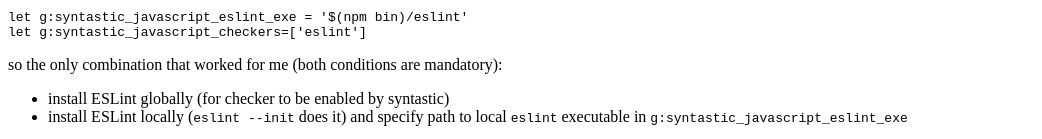
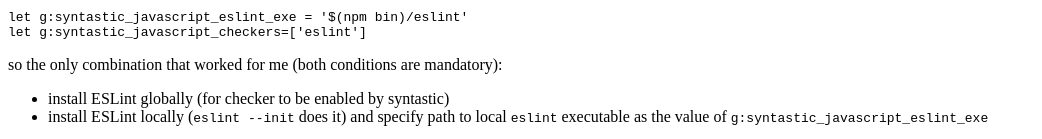
Before and after one commit to tap349/tap349.github.io, a Jekyll site: the page built from _posts/2017-06-10-javascript-eslint.md, in a window 1280 px wide. Shown: the part 1888-2027 px from the top of the page, without its empty margins (0-1042 px from the left). Built offline with Jekyll 4.4.1, drawn with Linux system fonts in a browser that asks for light colours.

Commit message:
update 2017-06-11_00:54:24

```diff
--- a/_posts/2017-06-10-javascript-eslint.md
+++ b/_posts/2017-06-10-javascript-eslint.md
@@ -141,5 +141,5 @@
 so the only combination that worked for me (both conditions are mandatory):
 
 - install ESLint globally (for checker to be enabled by syntastic)
-- install ESLint locally (`eslint --init` does it) and specify path
-  to local `eslint` executable in `g:syntastic_javascript_eslint_exe`
+- install ESLint locally (`eslint --init` does it) and specify path to
+  local `eslint` executable as the value of `g:syntastic_javascript_eslint_exe`
```
